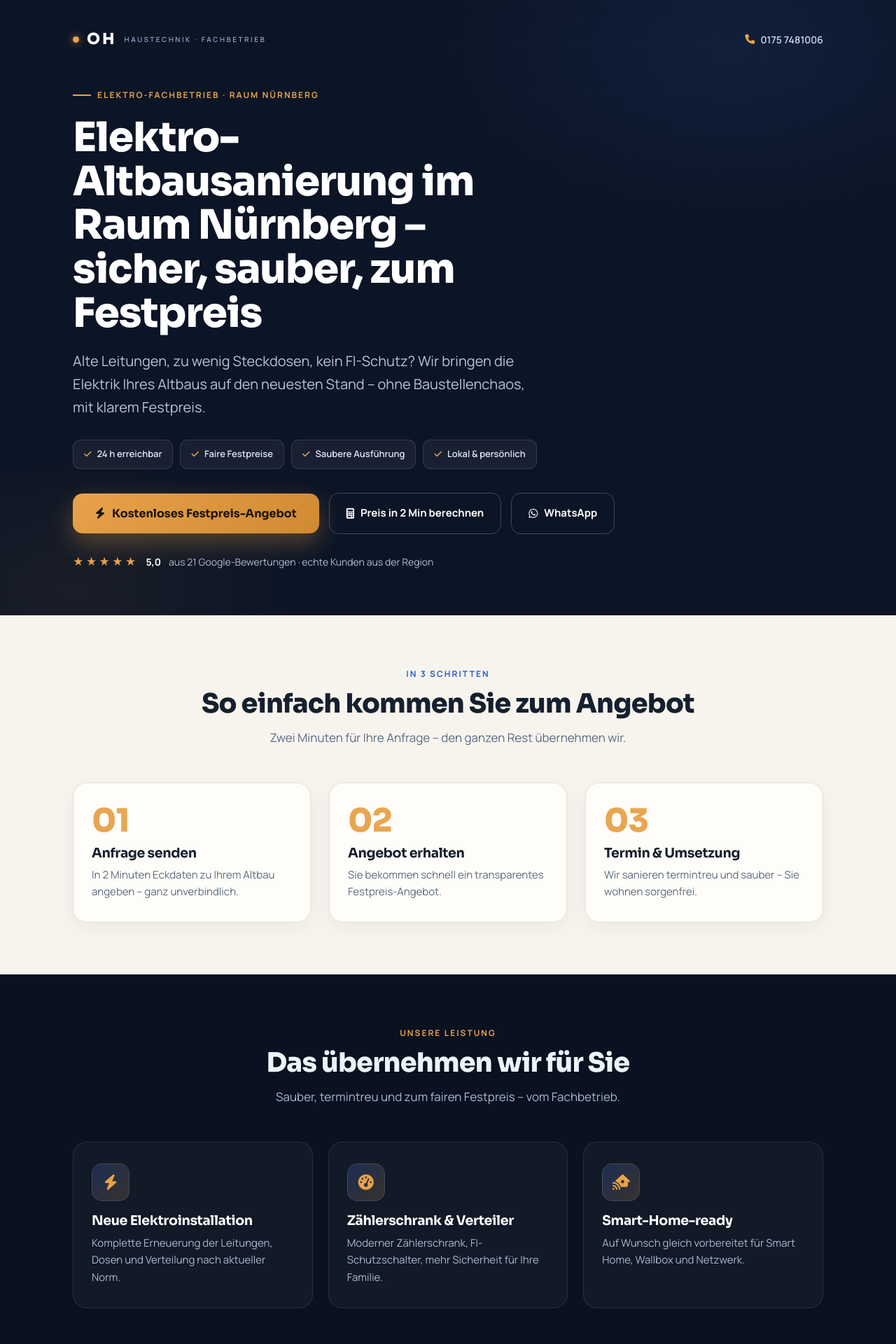
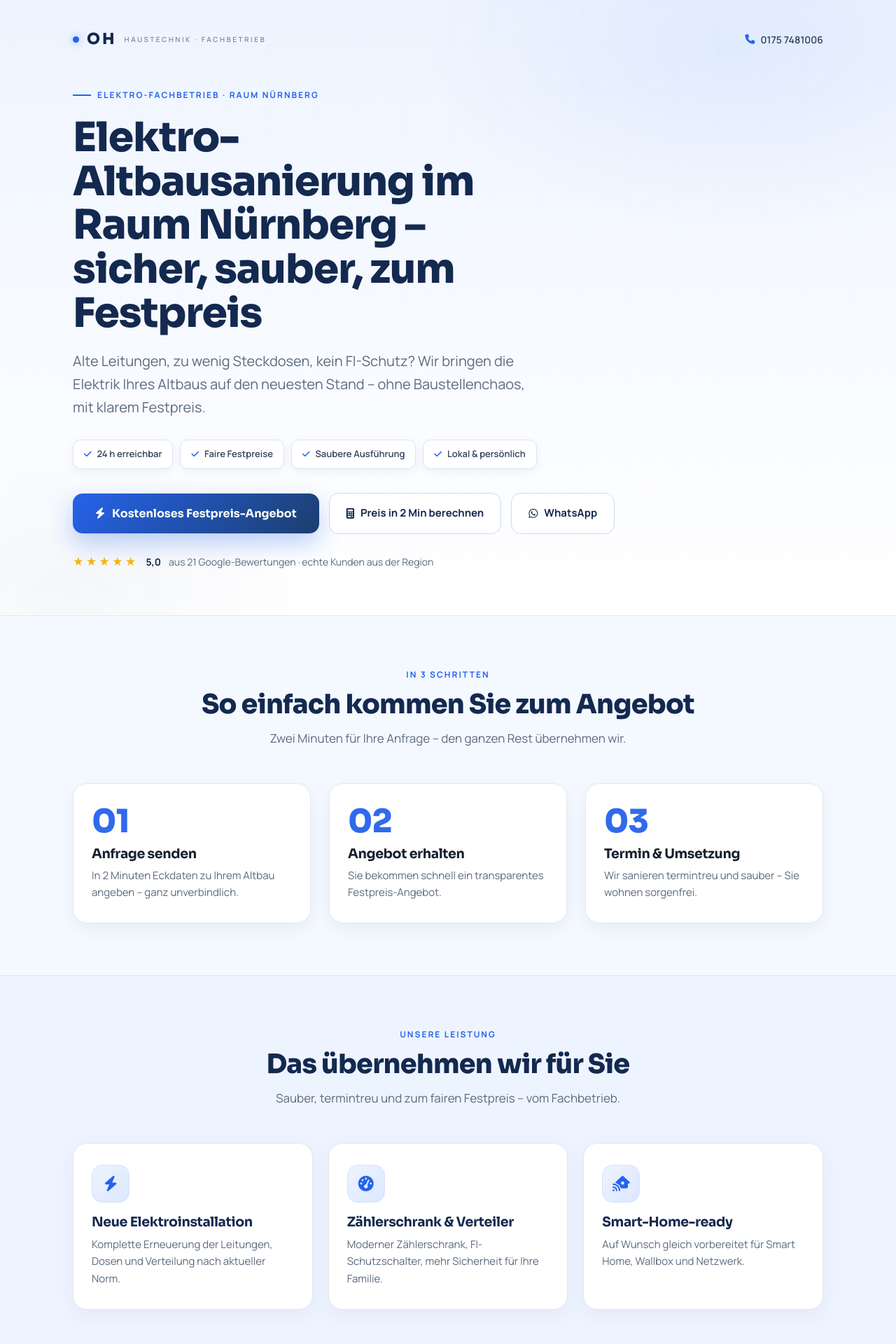
Before and after one commit to ohhaustechnik/OH, a PHP site: page /altbausanierung-nuernberg.php in a window 1280 px wide. Shown: the top 1920 px of the page at 70% size. Run offline with PHP 8.4, Linux system fonts and the light colour scheme.

Commit message:
Landingpages auf weiß/blau umgestellt (passend zur Hauptseite): heller Hero, weiße Karten, blaue Akzente/Buttons statt Navy/Gold, Funnel-Modal weiß/blau; Funnel-Handler gegen PHP-Warnungen abgehärtet (verhindert Fehlercode beim Absenden)

```diff
--- a/includes/lp-render.php
+++ b/includes/lp-render.php
@@ -24,7 +24,7 @@ $ohCount   = (int)$ohReviews['count'];
 <meta name="description" content="<?= htmlspecialchars($g('meta')) ?>">
 <link rel="canonical" href="https://oh-haustechnik.de/<?= htmlspecialchars($g('slug')) ?>">
 <link rel="icon" href="assets/img/favicon.ico">
-<meta name="theme-color" content="#0c1526">
+<meta name="theme-color" content="#ffffff">
 <link rel="preconnect" href="https://fonts.googleapis.com">
 <link rel="preconnect" href="https://fonts.gstatic.com" crossorigin>
 <link href="https://fonts.googleapis.com/css2?family=Sora:wght@600;700;800&family=Manrope:wght@400;500;600;700&display=swap" rel="stylesheet">
@@ -74,11 +74,11 @@ if ($g('faq')) {
 <script type="application/ld+json"><?= json_encode(['@context' => 'https://schema.org', '@graph' => $lpGraph], JSON_UNESCAPED_UNICODE | JSON_UNESCAPED_SLASHES) ?></script>
 <style>
 :root{
-  --ink:#0c1526;--ink2:#0a1120;--ink-soft:#16223a;
-  --cream:#f7f4ee;--paper:#fffdf9;
-  --blue:#3f7bf0;--blue-d:#2a5fc7;
-  --amber:#e8a24a;--amber-d:#cf8a32;
-  --txt:#15202f;--txt-dim:#5b6b80;--line:#e8e1d5;
+  --ink:#13294f;--ink2:#13294f;--ink-soft:#1c3e6e;
+  --cream:#f4f8ff;--paper:#ffffff;
+  --blue:#2563eb;--blue-d:#1c3e6e;
+  --amber:#2563eb;--amber-d:#1c3e6e;
+  --txt:#15202f;--txt-dim:#5b6b80;--line:#e2e8f0;
 }
 *{box-sizing:border-box;margin:0;padding:0}
 html{scroll-behavior:smooth}
@@ -87,45 +87,45 @@ h1,h2,h3,.num{font-family:'Sora',sans-serif;line-height:1.08;letter-spacing:-.02
 .wrap{max-width:1120px;margin:0 auto;padding:0 24px}
 .amber{color:var(--amber)}
 /* ---------- HERO ---------- */
-.hero{background:var(--ink);color:#eef3fb;position:relative;overflow:hidden;padding:30px 0 64px}
-.hero::before{content:"";position:absolute;inset:0;opacity:.5;
+.hero{background:linear-gradient(180deg,#eef4ff 0%,#ffffff 100%);color:#15202f;position:relative;overflow:hidden;padding:30px 0 64px;border-bottom:1px solid #e2e8f0}
+.hero::before{content:"";position:absolute;inset:0;opacity:.7;
   background:
-    radial-gradient(60% 50% at 82% 8%,rgba(63,123,240,.20),transparent 60%),
-    radial-gradient(45% 40% at 8% 96%,rgba(232,162,74,.13),transparent 60%);}
+    radial-gradient(60% 50% at 82% 8%,rgba(37,99,235,.10),transparent 60%),
+    radial-gradient(45% 40% at 8% 96%,rgba(28,62,110,.06),transparent 60%);}
 .hero::after{content:"";position:absolute;inset:0;opacity:.5;pointer-events:none;
-  background-image:linear-gradient(rgba(255,255,255,.025) 1px,transparent 1px),linear-gradient(90deg,rgba(255,255,255,.025) 1px,transparent 1px);
+  background-image:linear-gradient(rgba(37,99,235,.035) 1px,transparent 1px),linear-gradient(90deg,rgba(37,99,235,.035) 1px,transparent 1px);
   background-size:64px 64px;mask-image:radial-gradient(circle at 70% 0%,#000,transparent 75%)}
 .hero .wrap{position:relative;z-index:2}
 .topbar{display:flex;align-items:center;justify-content:space-between;padding:8px 0 44px}
-.logo{font-family:'Sora';font-weight:800;font-size:22px;letter-spacing:3px;color:#fff;display:flex;align-items:center;gap:11px}
-.logo .dot{width:9px;height:9px;border-radius:50%;background:var(--amber);box-shadow:0 0 12px rgba(232,162,74,.7)}
-.logo small{font-family:'Manrope';font-size:10px;letter-spacing:2.5px;font-weight:600;color:#8fa3c4}
-.tb-call{color:#cdd9ec;text-decoration:none;font-size:14px;font-weight:600;display:flex;align-items:center;gap:8px}
-.tb-call i{color:var(--amber)}
-.eyebrow{display:inline-flex;align-items:center;gap:9px;font-size:12px;font-weight:700;letter-spacing:2px;text-transform:uppercase;color:var(--amber);margin-bottom:20px}
-.eyebrow::before{content:"";width:26px;height:2px;background:var(--amber)}
-.hero h1{font-size:clamp(33px,5vw,58px);font-weight:800;max-width:15ch;margin-bottom:20px;color:#fff}
-.hero .sub{font-size:clamp(16px,1.6vw,20px);color:#b6c4da;max-width:54ch;margin-bottom:30px}
+.logo{font-family:'Sora';font-weight:800;font-size:22px;letter-spacing:3px;color:#13294f;display:flex;align-items:center;gap:11px}
+.logo .dot{width:9px;height:9px;border-radius:50%;background:var(--blue);box-shadow:0 0 12px rgba(37,99,235,.5)}
+.logo small{font-family:'Manrope';font-size:10px;letter-spacing:2.5px;font-weight:600;color:#7b8aa0}
+.tb-call{color:#33425c;text-decoration:none;font-size:14px;font-weight:600;display:flex;align-items:center;gap:8px}
+.tb-call i{color:var(--blue)}
+.eyebrow{display:inline-flex;align-items:center;gap:9px;font-size:12px;font-weight:700;letter-spacing:2px;text-transform:uppercase;color:var(--blue);margin-bottom:20px}
+.eyebrow::before{content:"";width:26px;height:2px;background:var(--blue)}
+.hero h1{font-size:clamp(33px,5vw,58px);font-weight:800;max-width:15ch;margin-bottom:20px;color:#13294f}
+.hero .sub{font-size:clamp(16px,1.6vw,20px);color:#5b6b80;max-width:54ch;margin-bottom:30px}
 .trust{display:flex;flex-wrap:wrap;gap:10px;margin-bottom:34px}
-.chip{display:inline-flex;align-items:center;gap:8px;font-size:13px;font-weight:600;color:#dde6f3;background:rgba(255,255,255,.05);border:1px solid rgba(255,255,255,.12);padding:9px 15px;border-radius:11px}
-.chip i{color:var(--amber);font-size:12px}
+.chip{display:inline-flex;align-items:center;gap:8px;font-size:13px;font-weight:600;color:#33425c;background:#fff;border:1px solid #dbe4f3;padding:9px 15px;border-radius:11px;box-shadow:0 4px 14px rgba(20,30,50,.05)}
+.chip i{color:var(--blue);font-size:12px}
 .cta-row{display:flex;flex-wrap:wrap;gap:14px;align-items:center}
-.btn-primary{background:linear-gradient(135deg,var(--amber),var(--amber-d));color:#1a1206;border:none;padding:18px 32px;border-radius:14px;font-family:'Sora';font-size:16px;font-weight:700;cursor:pointer;box-shadow:0 14px 34px rgba(232,162,74,.32);transition:transform .16s,box-shadow .16s;display:inline-flex;align-items:center;gap:10px}
-.btn-primary:hover{transform:translateY(-2px);box-shadow:0 20px 44px rgba(232,162,74,.42)}
-.btn-ghost{color:#fff;text-decoration:none;font-weight:700;font-size:15px;display:inline-flex;align-items:center;gap:9px;padding:16px 24px;border:1.5px solid rgba(255,255,255,.22);border-radius:14px;transition:border-color .16s,background .16s}
-.btn-ghost:hover{border-color:rgba(255,255,255,.45);background:rgba(255,255,255,.04)}
-.rating{margin-top:28px;display:flex;align-items:center;gap:11px;font-size:14px;color:#aebbd0}
-.stars{color:var(--amber);letter-spacing:3px;font-size:15px}
-.rating b{color:#fff}
+.btn-primary{background:linear-gradient(135deg,#2563eb,#1c3e6e);color:#fff;border:none;padding:18px 32px;border-radius:14px;font-family:'Sora';font-size:16px;font-weight:700;cursor:pointer;box-shadow:0 14px 34px rgba(37,99,235,.30);transition:transform .16s,box-shadow .16s;display:inline-flex;align-items:center;gap:10px}
+.btn-primary:hover{transform:translateY(-2px);box-shadow:0 20px 44px rgba(37,99,235,.42)}
+.btn-ghost{color:#13294f;text-decoration:none;font-weight:700;font-size:15px;display:inline-flex;align-items:center;gap:9px;padding:16px 24px;border:1.5px solid #cdd9ec;border-radius:14px;transition:border-color .16s,background .16s;background:#fff}
+.btn-ghost:hover{border-color:#2563eb;background:#f4f8ff}
+.rating{margin-top:28px;display:flex;align-items:center;gap:11px;font-size:14px;color:#5b6b80}
+.stars{color:#f5b301;letter-spacing:3px;font-size:15px}
+.rating b{color:#13294f}
 /* ---------- SECTIONS ---------- */
 .sec{padding:74px 0}
 .sec-cream{background:var(--cream)}
-.sec-ink{background:var(--ink2);color:#eef3fb}
-.kicker{font-size:12px;font-weight:700;letter-spacing:2px;text-transform:uppercase;color:var(--blue-d);text-align:center;margin-bottom:12px}
-.sec-ink .kicker{color:var(--amber)}
-.sec h2{font-size:clamp(26px,3.2vw,38px);font-weight:800;text-align:center;margin-bottom:14px;color:inherit}
+.sec-ink{background:#eef4ff;color:#15202f;border-top:1px solid #e2e8f0;border-bottom:1px solid #e2e8f0}
+.kicker{font-size:12px;font-weight:700;letter-spacing:2px;text-transform:uppercase;color:var(--blue);text-align:center;margin-bottom:12px}
+.sec-ink .kicker{color:var(--blue)}
+.sec h2{font-size:clamp(26px,3.2vw,38px);font-weight:800;text-align:center;margin-bottom:14px;color:#13294f}
 .sec .lead{text-align:center;color:var(--txt-dim);max-width:60ch;margin:0 auto 50px;font-size:17px}
-.sec-ink .lead{color:#a9b8cf}
+.sec-ink .lead{color:#5b6b80}
 /* steps – editorial */
 .steps{display:grid;grid-template-columns:repeat(3,1fr);gap:26px;counter-reset:s}
 .step{position:relative;padding:30px 26px;background:var(--paper);border:1px solid var(--line);border-radius:20px;box-shadow:0 8px 26px rgba(20,30,50,.05)}
@@ -134,11 +134,11 @@ h1,h2,h3,.num{font-family:'Sora',sans-serif;line-height:1.08;letter-spacing:-.02
 .step p{font-size:15px;color:var(--txt-dim)}
 /* leistungen */
 .cards{display:grid;grid-template-columns:repeat(3,1fr);gap:22px}
-.lcard{background:rgba(255,255,255,.035);border:1px solid rgba(255,255,255,.09);border-radius:20px;padding:30px 26px;transition:transform .18s,border-color .18s,background .18s}
-.lcard:hover{transform:translateY(-4px);border-color:rgba(232,162,74,.4);background:rgba(255,255,255,.055)}
-.lcard .ico{width:54px;height:54px;border-radius:15px;background:linear-gradient(135deg,rgba(63,123,240,.22),rgba(232,162,74,.18));border:1px solid rgba(255,255,255,.12);color:var(--amber);display:flex;align-items:center;justify-content:center;font-size:22px;margin-bottom:18px}
-.lcard h3{font-size:19px;margin-bottom:9px;color:#fff}
-.lcard p{font-size:15px;color:#a9b8cf}
+.lcard{background:#fff;border:1px solid #e2e8f0;border-radius:20px;padding:30px 26px;box-shadow:0 8px 26px rgba(20,30,50,.05);transition:transform .18s,border-color .18s,box-shadow .18s}
+.lcard:hover{transform:translateY(-4px);border-color:rgba(37,99,235,.4);box-shadow:0 16px 34px rgba(20,30,50,.10)}
+.lcard .ico{width:54px;height:54px;border-radius:15px;background:linear-gradient(135deg,#eef4ff,#dbe7ff);border:1px solid #d6e2fb;color:var(--blue);display:flex;align-items:center;justify-content:center;font-size:22px;margin-bottom:18px}
+.lcard h3{font-size:19px;margin-bottom:9px;color:#13294f}
+.lcard p{font-size:15px;color:#5b6b80}
 /* faq */
 .faqs{max-width:780px;margin:0 auto}
 .faq{background:var(--paper);border:1px solid var(--line);border-radius:16px;padding:22px 24px;margin-bottom:14px;box-shadow:0 6px 20px rgba(20,30,50,.04)}
@@ -146,15 +146,17 @@ h1,h2,h3,.num{font-family:'Sora',sans-serif;line-height:1.08;letter-spacing:-.02
 .faq h3 i{color:var(--blue);font-size:14px}
 .faq p{font-size:15px;color:var(--txt-dim);padding-left:25px}
 /* cta block */
-.ctablock{background:var(--ink);color:#fff;text-align:center;padding:80px 0;position:relative;overflow:hidden}
-.ctablock::before{content:"";position:absolute;inset:0;opacity:.6;background:radial-gradient(50% 80% at 50% 0%,rgba(232,162,74,.18),transparent 60%)}
+.ctablock{background:linear-gradient(135deg,#2563eb,#1c3e6e);color:#fff;text-align:center;padding:80px 0;position:relative;overflow:hidden}
+.ctablock::before{content:"";position:absolute;inset:0;opacity:.7;background:radial-gradient(50% 80% at 50% 0%,rgba(255,255,255,.14),transparent 60%)}
 .ctablock .wrap{position:relative;z-index:2}
 .ctablock h2{font-size:clamp(28px,3.6vw,42px);font-weight:800;margin-bottom:14px}
-.ctablock p{color:#b6c4da;max-width:50ch;margin:0 auto 30px;font-size:17px}
+.ctablock p{color:#dbe7ff;max-width:50ch;margin:0 auto 30px;font-size:17px}
+.ctablock .btn-primary{background:#fff;color:#1c3e6e;box-shadow:0 14px 34px rgba(0,0,0,.18)}
+.ctablock .btn-primary:hover{box-shadow:0 20px 44px rgba(0,0,0,.26)}
 /* footer */
-.foot{background:var(--ink2);color:#7e8ea7;text-align:center;padding:34px 0;font-size:13px;border-top:1px solid rgba(255,255,255,.06)}
-.foot a{color:#aebbd0;text-decoration:none;margin:0 9px}
-.foot a:hover{color:#fff}
+.foot{background:#f4f8ff;color:#5b6b80;text-align:center;padding:34px 0;font-size:13px;border-top:1px solid #e2e8f0}
+.foot a{color:#33425c;text-decoration:none;margin:0 9px}
+.foot a:hover{color:#2563eb}
 /* reveal */
 .reveal{opacity:0;transform:translateY(16px);transition:opacity .6s ease,transform .6s ease}
 .reveal.in{opacity:1;transform:none}
@@ -163,63 +165,63 @@ h1,h2,h3,.num{font-family:'Sora',sans-serif;line-height:1.08;letter-spacing:-.02
   .sec{padding:52px 0}.hero{padding:24px 0 50px}
   .topbar{padding-bottom:34px}.tb-call span{display:none}
 }
-/* ── Funnel auf Landingpages: Design-Variablen & LP-Overrides ── */
+/* ── Funnel auf Landingpages: Design-Variablen & LP-Overrides (weiß/blau) ── */
 :root{
   /* Fehlende Variablen aus der Hauptseite – Funnel-CSS braucht diese */
-  --blue-dark:#0c1526;
-  --blue-primary:#e8a24a;
-  --blue-light:rgba(232,162,74,.08);
-  --gray-100:#f0ede7;
-  --gray-200:#e0d8cc;
-  --gray-300:#c8bfb2;
+  --blue-dark:#1c3e6e;
+  --blue-primary:#2563eb;
+  --blue-light:#f4f8ff;
+  --gray-100:#f1f5fc;
+  --gray-200:#e2e8f0;
+  --gray-300:#cbd5e1;
   --text-primary:#15202f;
   --text-secondary:#5b6b80;
   --text-muted:#7e8ea7;
   --font-display:'Sora',sans-serif;
   --font-primary:'Manrope',sans-serif;
 }
-/* Modal-Body: Crème-Hintergrund statt weiss */
-.funnel-modal{background:#fffdf9}
-/* Header: Navy + Amber statt Blau */
-.funnel-header{background:linear-gradient(135deg,#0c1526 0%,#16223a 100%)}
-/* Fortschrittsbalken: Amber */
-.funnel-progress-bar-fill{background:var(--amber)}
-/* Schritt-Titel: Navy */
-.funnel-step-title{color:#0c1526}
-/* Auswahlkarten: Hover + Checked in Amber */
-.funnel-option-label:hover{border-color:#e8a24a;background:rgba(232,162,74,.08)}
-.funnel-option input:checked + .funnel-option-label{border-color:#e8a24a;background:rgba(232,162,74,.1);box-shadow:0 0 0 3px rgba(232,162,74,.18)}
-.funnel-option-icon{background:linear-gradient(135deg,#0c1526,#16223a)}
-.funnel-option input:checked + .funnel-option-label::after{background:#e8a24a;color:#1a1206}
+/* Modal-Body: weiß */
+.funnel-modal{background:#ffffff}
+/* Header: Blau */
+.funnel-header{background:linear-gradient(135deg,#2563eb 0%,#1c3e6e 100%)}
+/* Fortschrittsbalken: Blau */
+.funnel-progress-bar-fill{background:#fff}
+/* Schritt-Titel: Navy-Blau */
+.funnel-step-title{color:#13294f}
+/* Auswahlkarten: Hover + Checked in Blau */
+.funnel-option-label:hover{border-color:#2563eb;background:#f4f8ff}
+.funnel-option input:checked + .funnel-option-label{border-color:#2563eb;background:#eef4ff;box-shadow:0 0 0 3px rgba(37,99,235,.18)}
+.funnel-option-icon{background:linear-gradient(135deg,#2563eb,#1c3e6e)}
+.funnel-option input:checked + .funnel-option-label::after{background:#2563eb;color:#fff}
 /* Checkboxen */
-.funnel-checkbox-item:hover{border-color:#e8a24a;background:rgba(232,162,74,.07)}
-.funnel-checkbox-item input{accent-color:#e8a24a}
+.funnel-checkbox-item:hover{border-color:#2563eb;background:#f4f8ff}
+.funnel-checkbox-item input{accent-color:#2563eb}
 /* Inputs */
-.funnel-input:focus,.funnel-textarea:focus{border-color:#e8a24a;box-shadow:0 0 0 3px rgba(232,162,74,.15)}
-.funnel-label span{color:#e8a24a}
+.funnel-input:focus,.funnel-textarea:focus{border-color:#2563eb;box-shadow:0 0 0 3px rgba(37,99,235,.15)}
+.funnel-label span{color:#2563eb}
 /* Upload-Bereich */
-.funnel-upload-label:hover{border-color:#e8a24a;background:rgba(232,162,74,.07);color:#0c1526}
-.funnel-upload-label i{color:#e8a24a}
-.funnel-upload-name{color:#e8a24a}
+.funnel-upload-label:hover{border-color:#2563eb;background:#f4f8ff;color:#13294f}
+.funnel-upload-label i{color:#2563eb}
+.funnel-upload-name{color:#2563eb}
 /* DSGVO-Box */
-.funnel-dsgvo{background:rgba(232,162,74,.07);border-color:rgba(232,162,74,.25)}
-.funnel-dsgvo input{accent-color:#e8a24a}
-/* Weiter/Senden-Button: Amber */
-.funnel-btn--next,.funnel-btn--submit{background:linear-gradient(135deg,#e8a24a,#cf8a32);color:#1a1206;border:none}
-.funnel-btn--next:hover,.funnel-btn--submit:hover{background:linear-gradient(135deg,#cf8a32,#b87520)}
+.funnel-dsgvo{background:#f4f8ff;border-color:#d6e2fb}
+.funnel-dsgvo input{accent-color:#2563eb}
+/* Weiter/Senden-Button: Blau */
+.funnel-btn--next,.funnel-btn--submit{background:linear-gradient(135deg,#2563eb,#1c3e6e);color:#fff;border:none}
+.funnel-btn--next:hover,.funnel-btn--submit:hover{background:linear-gradient(135deg,#1c3e6e,#13294f)}
 /* Sub-Options Hintergrund */
-.funnel-suboptions{background:#f0ede7;border-color:#e0d8cc}
-.funnel-suboptions-title{color:#0c1526}
+.funnel-suboptions{background:#f1f5fc;border-color:#e2e8f0}
+.funnel-suboptions-title{color:#13294f}
 /* Block-Titel über Abschnitten */
 .funnel-split-block-title{font-size:.8rem;font-weight:700;letter-spacing:.08em;text-transform:uppercase;color:#5b6b80;margin:.9rem 0 .5rem}
 .mobar{display:none}
 @media(max-width:820px){
   .mobar{display:flex;position:fixed;left:0;right:0;bottom:0;z-index:90;gap:10px;padding:10px 14px calc(10px + env(safe-area-inset-bottom));
-    background:rgba(12,21,38,.97);backdrop-filter:blur(10px);border-top:1px solid rgba(255,255,255,.1)}
+    background:rgba(19,41,79,.97);backdrop-filter:blur(10px);border-top:1px solid rgba(255,255,255,.12)}
   .mobar a,.mobar button{flex:1;border:none;cursor:pointer;font-family:'Sora';font-weight:700;font-size:14px;border-radius:12px;padding:13px;display:flex;align-items:center;justify-content:center;gap:8px;text-decoration:none}
-  .mobar .m-call{background:rgba(255,255,255,.1);color:#fff}
+  .mobar .m-call{background:rgba(255,255,255,.14);color:#fff}
   .mobar .m-wa{background:#25D366;color:#06301a}
-  .mobar .m-offer{background:linear-gradient(135deg,var(--amber),var(--amber-d));color:#1a1206}
+  .mobar .m-offer{background:#fff;color:#1c3e6e}
   body{padding-bottom:72px}
 }
 </style>
```
Also changed, not shown: includes/funnel-handler.php (+12 -0 lines).
